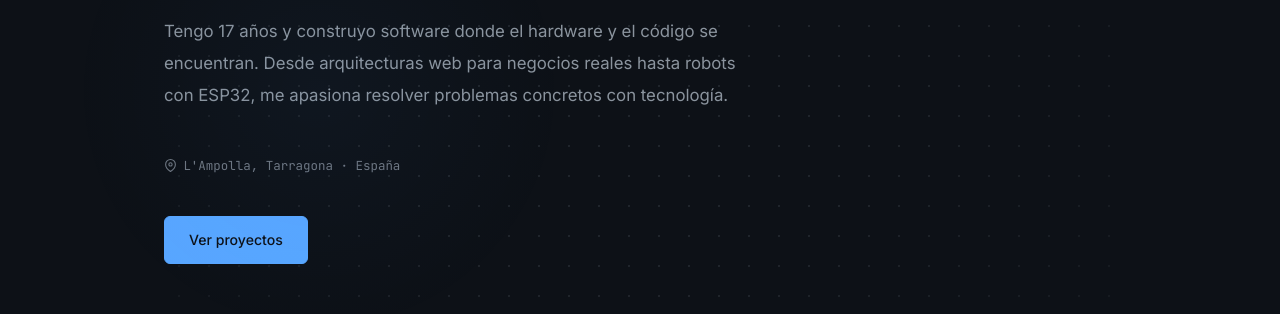
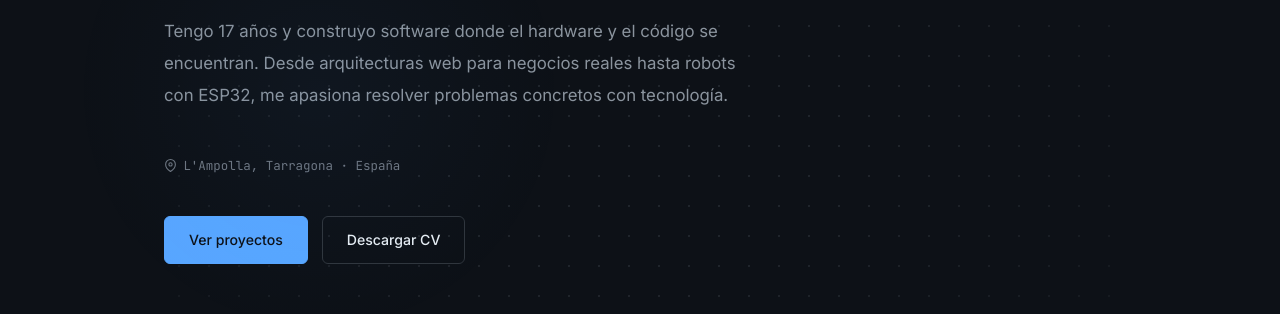
Before and after one commit to Yonniss/Yonniss.github.io, a plain HTML site: page index.html in a window 1280 px wide. Shown: the part 319-633 px from the top of the page. Drawn offline with Linux system fonts and the light colour scheme.

Commit message:
Add files via upload

```diff
--- a/index.html
+++ b/index.html
@@ -793,6 +793,7 @@
       </div>
       <div class="btn-group">
         <a href="#proyectos" class="btn btn-primary">Ver proyectos</a>
+        <a href="CV provisional.pdf" download class="btn btn-secondary">Descargar CV</a>
       </div>
       <div class="hero-socials">
         <a href="https://instagram.com/yannisflorin25" target="_blank" rel="noopener" aria-label="Instagram">
```
